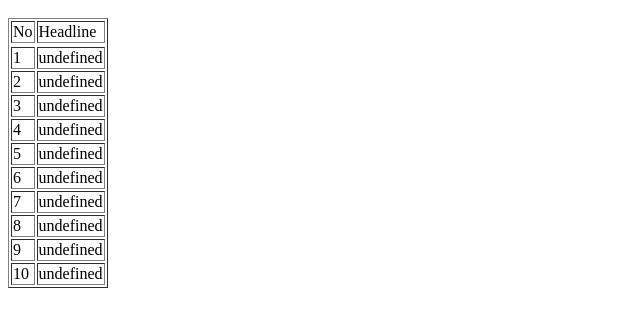
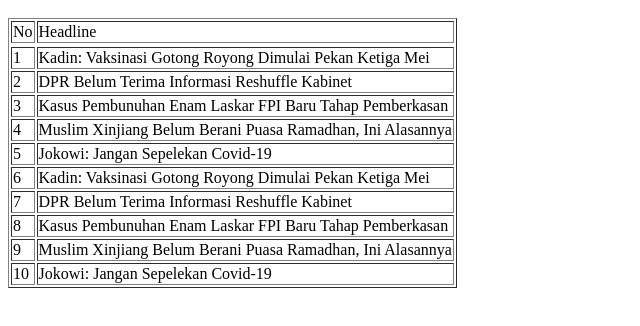
Before and after one commit to adrianaanggita/WebScraping, a plain HTML site: page index.html in a window 1280 px wide. Shown: the part 48-374 px from the top of the page, without its empty margins (0-640 px from the left). Drawn offline with nearby package versions, Linux system fonts and the light colour scheme.

Commit message:
Update index.html

```diff
--- a/index.html
+++ b/index.html
@@ -18,7 +18,7 @@
 				$.each(obj,function(n,data){
 					//Isi tabel
 					str+="<tr><td>"+(n+1)+"</td>";
-              		str+="<td>"+data.judu;+"</td>";
+              		str+="<td>"+data.judul;+"</td>";
 				    //str+="<td>"+data.Category+"</td>";
 				    //str+="<td>"+data.Published+"</td>";
 					//str+="<td>"+data.Scrapped+"</td></tr>";
```
